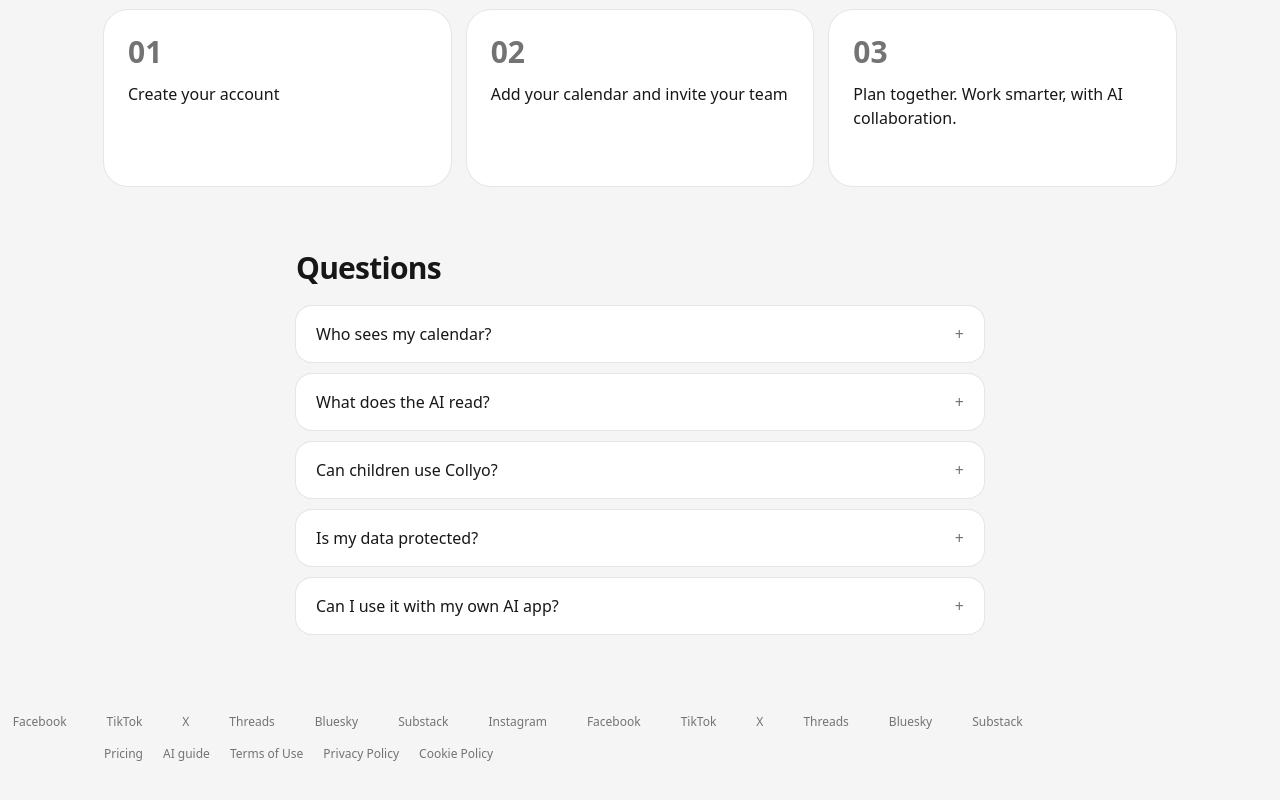
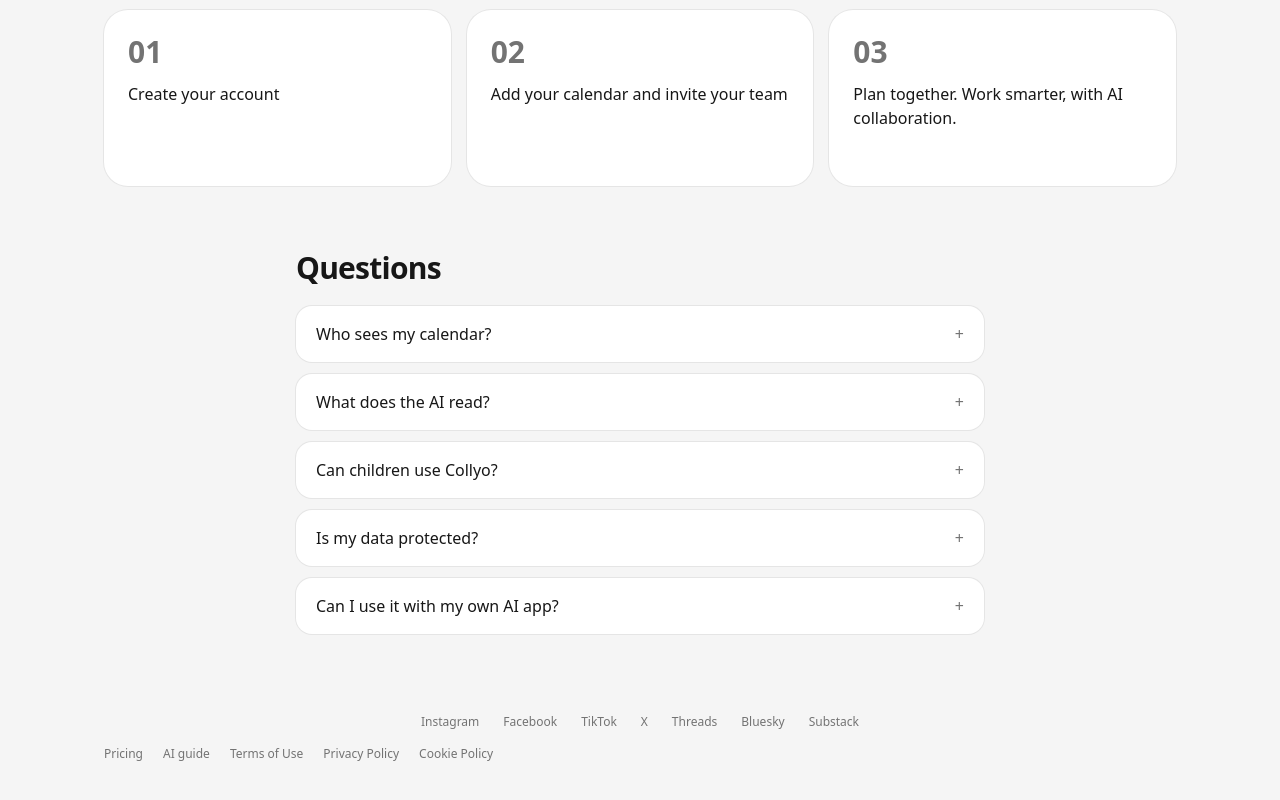
Before and after one commit to alimissoum552-a11y/TEST-, a React (Vite) app in the folder calendar-app/: page / in a window 1280 px wide. Shown: the part 1855-2655 px from the top of the page. Built offline with nearby package versions, Linux system fonts and the light colour scheme; no server answers.

Commit message:
Landing: show the social links once, without the duplicated marquee copy

```diff
--- a/calendar-app/src/SocialLinks.jsx
+++ b/calendar-app/src/SocialLinks.jsx
@@ -9,28 +9,18 @@ export const SOCIAL_LINKS = [
   { id: 'substack', name: 'Substack', href: 'https://substack.com/@collyo1' },
 ]
 
-// The account names, in the same small grey text as the footer, scrolling slowly from right to left
-// across the full width of the page. The row is repeated so the loop has no gap; the copy is hidden
-// from screen readers and keyboard. Hovering or focusing a link pauses it; with reduced motion the
-// names simply sit centred and still (see .social-marquee in index.css).
+// One row of account names in the footer text style. Each account appears once.
 export default function SocialLinks({ label, links = SOCIAL_LINKS }) {
-  const row = (copy) => (
-    <ul className="social-marquee-row flex shrink-0 items-center gap-10 pr-10" aria-hidden={copy || undefined}>
-      {links.map((s) => (
-        <li key={s.id} className="shrink-0">
-          <a href={s.href} target="_blank" rel="noopener noreferrer me" tabIndex={copy ? -1 : undefined}
-            data-social-link={copy ? undefined : s.id}
-            className="whitespace-nowrap hover:text-neutral-900 focus-visible:text-neutral-900">{s.name}</a>
-        </li>
-      ))}
-    </ul>
-  )
   return (
-    <nav aria-label={label} className="social-marquee w-full overflow-hidden py-4 text-xs text-neutral-500" data-social>
-      <div className="social-marquee-track flex w-max">
-        {row(false)}
-        {row(true)}
-      </div>
+    <nav aria-label={label} data-social className="w-full px-6 py-4 text-xs text-neutral-500">
+      <ul className="flex flex-wrap items-center justify-center gap-x-6 gap-y-2">
+        {links.map((s) => (
+          <li key={s.id} className="shrink-0">
+            <a href={s.href} target="_blank" rel="noopener noreferrer me" data-social-link={s.id}
+              className="whitespace-nowrap hover:text-neutral-900 focus-visible:text-neutral-900">{s.name}</a>
+          </li>
+        ))}
+      </ul>
     </nav>
   )
 }
```
Also changed, not shown: 1 other file (tests, documents, lock files or other folders).
